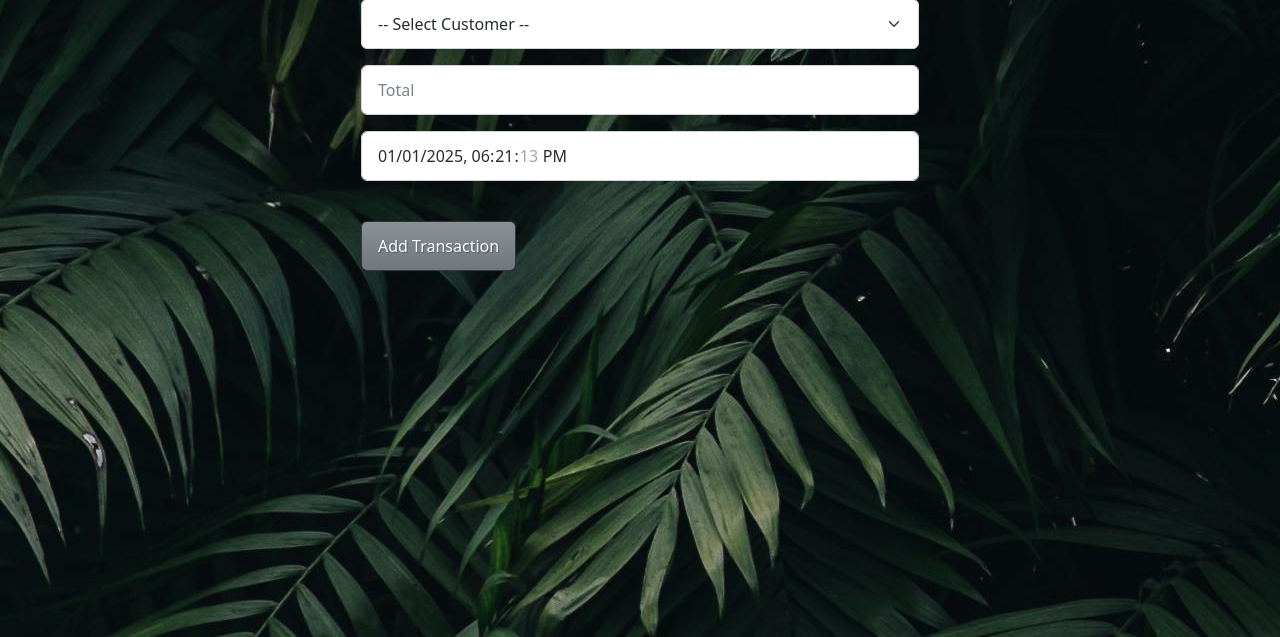
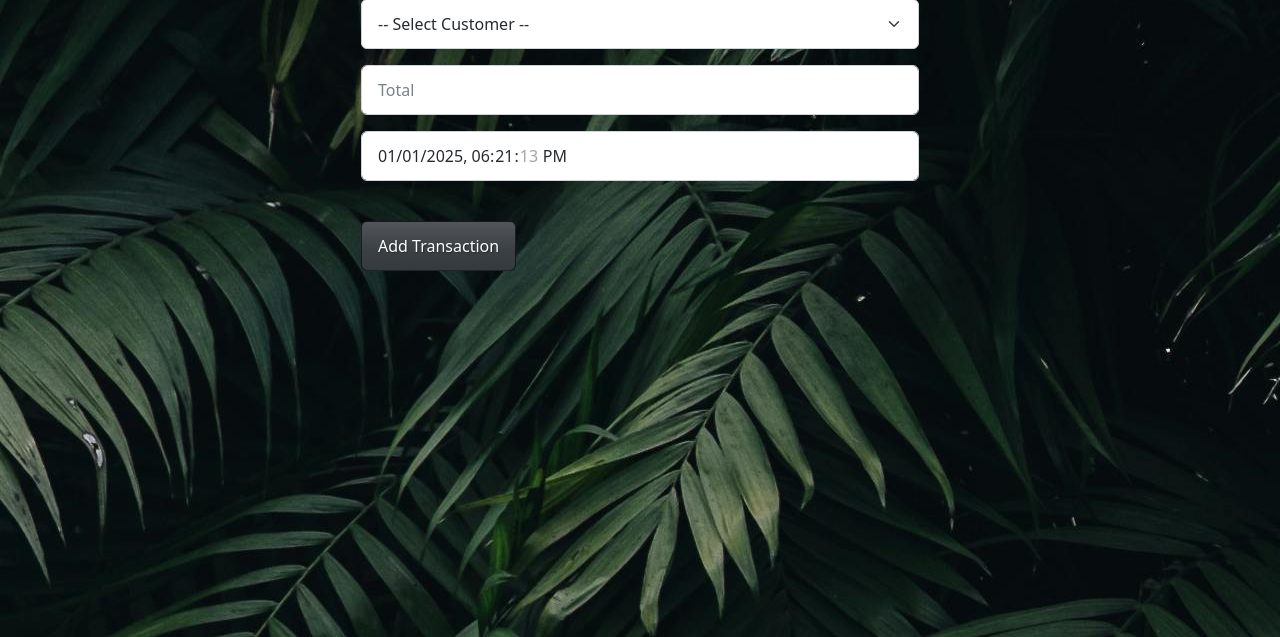
Before and after one commit to tylerboutwell/MotivateCRM, a Django app: page /crm/add_transaction in a window 1280 px wide. Shown: the part 163-800 px from the top of the page. Run offline with Django 5.2, Linux system fonts and the light colour scheme; the visitor is signed in with stand-in values (Sample User, id 1); data that the repository does not hold is empty; some libraries are stand-ins or nearby versions.

Commit message:
move button from template to form and change button colors to primary

```diff
--- a/crm_app/forms.py
+++ b/crm_app/forms.py
@@ -4,7 +4,7 @@ from django import forms
 from .models import Customer, Transaction
 from django.utils import timezone
 from crispy_forms.helper import FormHelper
-from crispy_forms.layout import Layout, Fieldset, Submit
+from crispy_forms.layout import Layout, Submit, Field
 
 class AddCustomerForm(forms.ModelForm):
     first_name = forms.CharField(
@@ -52,7 +52,7 @@ class AddCustomerForm(forms.ModelForm):
     postal_code = forms.CharField(
         required=True,
         widget=forms.widgets.TextInput(attrs={"placeholder": "Postal Code", "class": "form-control",}),
-        label="Postal Code"
+        label="Postal Code",
         )
 
 
@@ -65,8 +65,8 @@ class AddCustomerForm(forms.ModelForm):
         self.helper = FormHelper(self)
 
         self.helper.form_class= 'form-horizontal'
-        self.helper.label_class='col-lg-2'
-        self.helper.field_class = 'col-lg-8'
+        self.helper.label_class='col-lg-2 text-light'
+        self.helper.field_class = 'col-lg-9'
         self.helper.layout = Layout(
             'first_name',
             'last_name',
@@ -76,6 +76,7 @@ class AddCustomerForm(forms.ModelForm):
             'city',
             'state',
             'postal_code',
+            Submit('submit', 'Add Customer', css_class='btn')
         )
 
 class AddTransactionForm(forms.ModelForm):
--- a/crm_app/templates/crm/add_customer.html
+++ b/crm_app/templates/crm/add_customer.html
@@ -13,7 +13,6 @@
     <div class="form-row">
     {%crispy form%}
     </br>
-    <button type="submit" class="btn btn-secondary">Add Customer</button>
     </div>
 
 
--- a/crm_app/templates/crm/add_transaction.html
+++ b/crm_app/templates/crm/add_transaction.html
@@ -13,7 +13,7 @@
 {{form | crispy}}
 <br/>
 
-<button type="submit" class="btn btn-secondary">Add Transaction</button>
+<button type="submit" class="btn btn-primary">Add Transaction</button>
 
 </form>
 
--- a/crm_app/templates/crm/customer_transactions.html
+++ b/crm_app/templates/crm/customer_transactions.html
@@ -37,7 +37,7 @@
         {% else %}
             <h1 class="text-light">No transactions for this user.</h1>
         {% endif %}
-            <a href="{%url 'crm_app:home'%}" class="btn btn-secondary">Back</a>
+            <a href="{%url 'crm_app:home'%}" class="btn">Back</a>
             </div>
         </div>
     {%endif%}
--- a/crm_app/templates/crm/customers.html
+++ b/crm_app/templates/crm/customers.html
@@ -24,7 +24,7 @@
     </tbody>
     {%endfor%}
     </table>
-    <a class="btn btn-secondary" href="{%url 'crm_app:add customer'%}" role="button">Add Customer</a>
+    <a class="btn btn-primary" href="{%url 'crm_app:add customer'%}" role="button">Add Customer</a>
 {%endif%}
 
 
--- a/crm_app/templates/crm/transactions.html
+++ b/crm_app/templates/crm/transactions.html
@@ -22,7 +22,7 @@
                     </tbody>
                 {%endfor%}
             </table>
-            <a class="btn btn-secondary" href="{%url 'crm_app:add transaction'%}" role="button">Add Transaction</a>
+            <a class="btn btn-primary" href="{%url 'crm_app:add transaction'%}" role="button">Add Transaction</a>
         {% else %}
             <h1 class="text-light">No transactions for this user.</h1>
         {% endif %}
```
